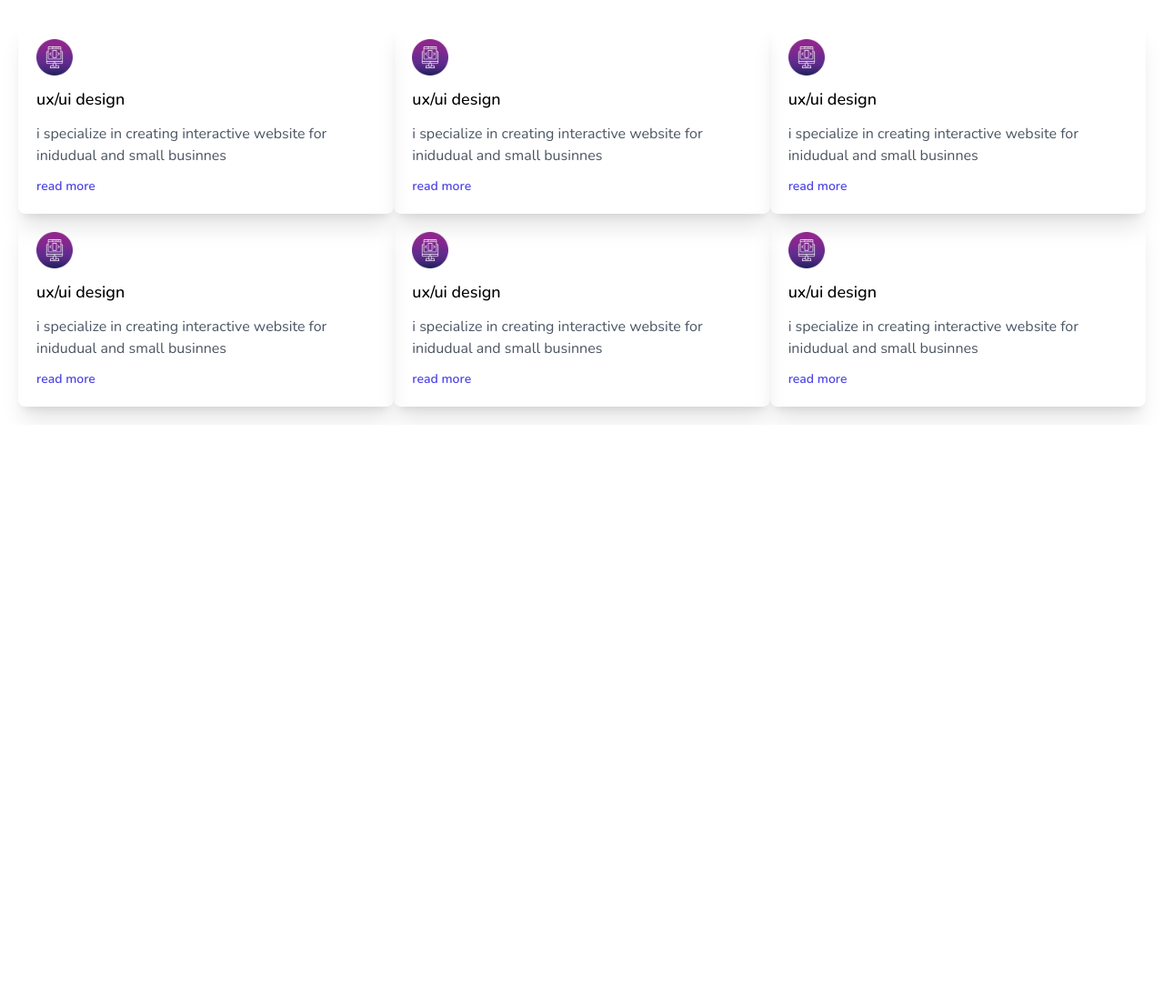
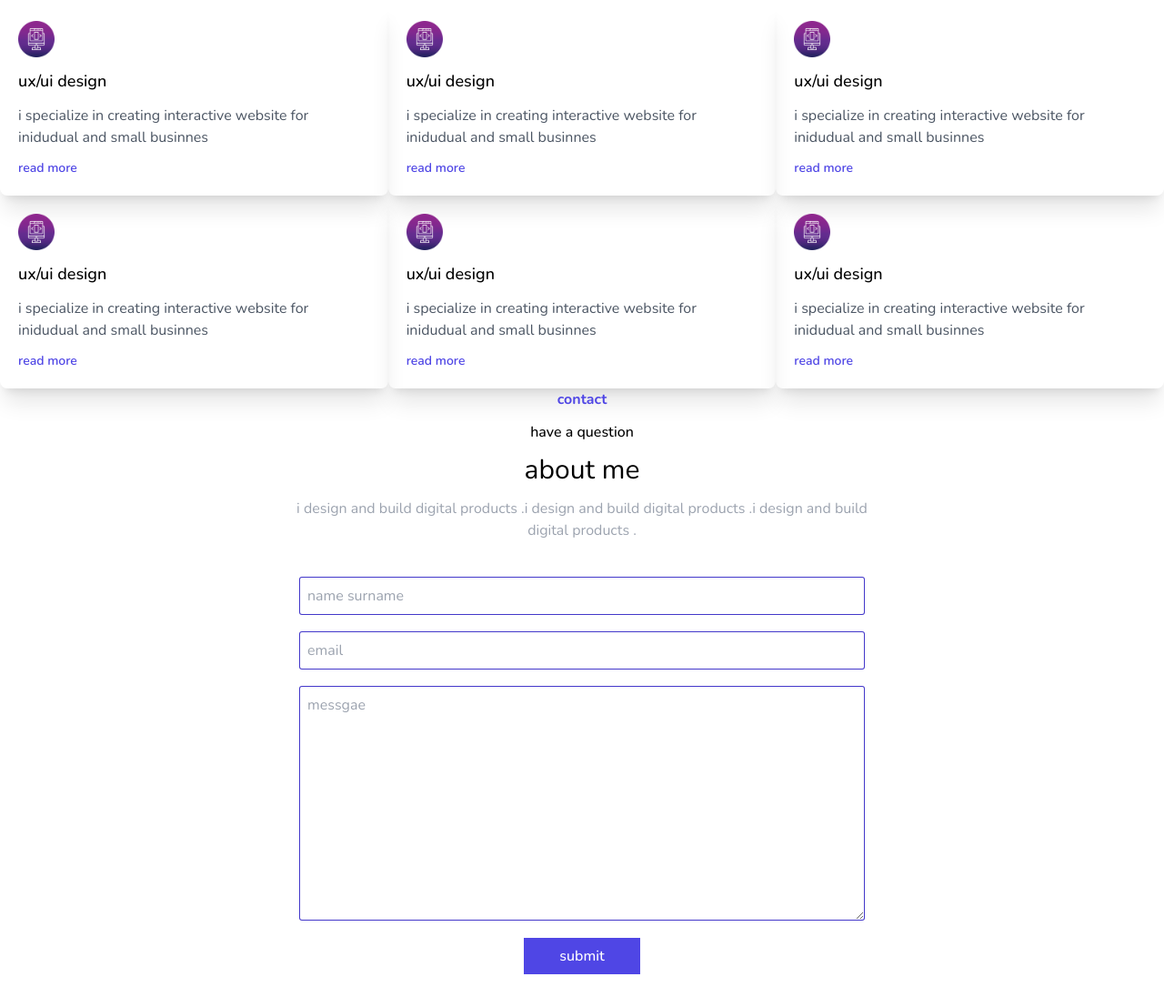
Before and after one commit to janitha-visna/portfolio-tailwindcss, a website: page index.html in a window 1280 px wide. Shown: the part 1843-2950 px from the top of the page at 91% size. Before the commit the page ends 2310 px from the top, so only its background shows below. Drawn offline with nearby package versions, Linux system fonts and the light colour scheme; files that its build step writes are made by us from their sources.

Commit message:
contact form

```diff
--- a/index.html
+++ b/index.html
@@ -148,7 +148,7 @@
                     website degign is to create
                 </p>
                 <!--bottom-->
-                <div class="p-5 flex flex-wrap">
+                <div class="p-5 sm:p-0 flex flex-wrap">
                     <!--card-->
                     <div class="w-full md:w-4/12 shadow-xl rounded-lg p-5 flex flex-col gap-3 ">
                         <img class="w-10" src="./img/icon.png" alt="">
@@ -192,6 +192,32 @@
         </div>
     </div>
 
+    <!--contact-->
+    <div>
+        <div class="container mx-auto">
+            <!--top-->
+            <div class="flex flex-col gap-3 items-center">
+                <h1 class="text-indigo-600 font-bold">contact </h1>
+                <h1 class="text-3xl-indigo-600 font-medium ">have a question</h1>
+                <h1 class="text-3xl -indigo-600 ">about me</h1>
+                <p class=" w-1/2 text-center text-gray-400">
+                    i design and build digital products .i design and build digital products .i design and build digital
+                    products .
+
+                </p>
+            </div>
+            <!--bottom-->
+
+            <form class="mt-5 p-5 flex flex-col gap-5 items-center">
+             <input class="p-2 w-full ring-1 md:w-1/2 ring-indigo-700 rounded-sm" type="text" placeholder="name surname">
+             <input class="p-2 w-full ring-1 md:w-1/2 ring-indigo-700 rounded-sm" type="email" placeholder="email">
+             <textarea class="p-2 w-full ring-1 md:w-1/2 ring-indigo-700 rounded-sm" cols="30" rows="10" placeholder="messgae"></textarea>
+             <button class="w-1/2 bg-indigo-600 md:w-32 text-white font-medium px-3 py-2">submit</button>
+            </form>
+
+        </div>
+    </div>
+
     <script src="./app.js"></script>
     <script src="./autotyping.js"></script>
 </body>
```
